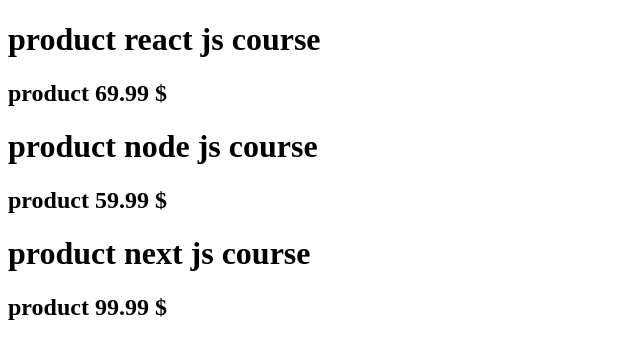
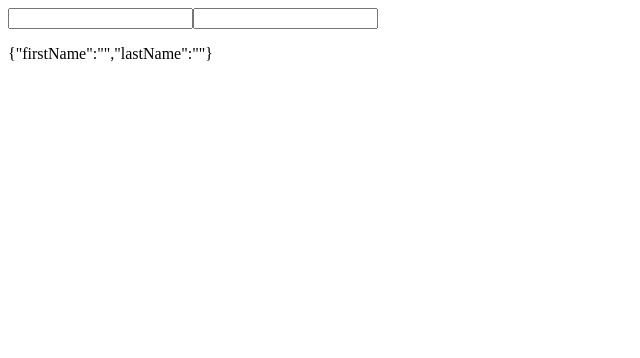
Before and after one commit to alireza0mohammady/first-react-app, a React (Create React App) app: page / in a window 1280 px wide. Shown: the top 358 px of the page, without its empty margins (0-640 px from the left). Built offline with nearby package versions, Linux system fonts and the light colour scheme.

Commit message:
mehrdad laptop

```diff
--- a/src/App.js
+++ b/src/App.js
@@ -1,16 +1,67 @@
-import React from "react";
-import Product from "./components/Product";
+import React, { Component, useState } from "react";
+import Product from "./components/Product/Product";
+import HookCounter from "./components/hookcounter/HookCounterClass";
+import HookCounterFunctional from "./components/hookcounter/HookCounterFunctional";
+import StateObjectUpdate from "./components/StateObjectUpdate/StateObjectUpdate";
 const App = () => {
-   const products = [
-      { name: "react js course", price: 69.99,id:1 },
-      { name: "node js course", price: 59.99,id:2 },
-      { name: "next js course", price: 99.99,id:3 },
-   ];
-   return <div className="container" id="products">
-      {products.map((product)=>{
-         return <Product name={product.name} price={product.price} kay={product.id}/>
-      })}
-   </div>;
+   // const [stateData, setproducts] = useState([
+   //    { name: "react js course", price: 69.99, id: 1 },
+   //    { name: "react js course", price: 59.99, id: 2 },
+   //    { name: "react js course", price: 99.99, id: 3 },
+   // ]);
+
+   // const clickHandler = ()=>{
+   //    setproducts(
+   //       [
+   //          { name: "react js course", price: 169.99, id: 1 },
+   //          { name: "react js course", price: 159.99, id: 2 },
+   //          { name: "react js course", price: 199.99, id: 3 },
+   //       ]
+   //    )
+   // }
+
+   return (
+      <div className="container" id="products">
+         {/* {stateData.map((product) => {
+            return <Product name={product.name} key={product.id} price={product.price} />;
+         })}
+         <button onClick={clickHandler}>change the price</button> */}
+         <StateObjectUpdate/>
+      </div>
+   );
 };
 
+// class App extends Component {
+//    state = {
+//       products: [
+//          { name: "react js course", price: 69.99, id: 1 },
+//          { name: "node js course", price: 59.99, id: 2 },
+//          { name: "next js course", price: 99.99, id: 3 },
+//       ],
+//    };
+
+//    clickHandler = () => {
+//       this.setState({
+//          products: [
+//             { name: "react js course", price: 169.99, id: 1 },
+//             { name: "node js course", price: 159.99, id: 2 },
+//             { name: "next js course", price: 199.99, id: 3 },
+//          ],
+//       });
+//    };
+
+//    render() {
+//       return (
+//          <div className="container" id="products">
+//             {this.state.products.map((product) => {
+//                return (
+//                   <Product name={product.name} key={product.id} price={product.price} />
+//                );
+//             })}
+//             <button onClick={this.clickHandler}>change the price</button>
+//          </div>
+//       );
+//    }
+// }
+
 export default App;
--- a/src/components/Product.js
+++ b/src/components/Product/Product.js
@@ -1,9 +1,9 @@
 import React from "react";
 
 const Product = (props) => {
-   const { name, price, id } = props;
+   const { name, price } = props;
    return (
-      <div key={id}>
+      <div>
          <h1>product {name}</h1>
          <h2>product {price} $</h2>
       </div>
--- /dev/null
+++ b/src/components/StateObjectUpdate/StateObjectUpdate.js
@@ -0,0 +1,24 @@
+import React, { useState } from 'react';
+
+const StateObjectUpdate=()=>{
+   const [userData,setUserData] = useState({firstName:'',lastName:''})
+   function firstNameChangeHandler(e){
+      setUserData(
+          {...userData,firstName:e.target.value}
+      );
+   };
+   function lastNameChangeHandler(e){
+      setUserData(
+         {...userData,lastName:e.target.value}
+     );
+   }
+   return(
+      <div>
+         <input type="text" onChange={firstNameChangeHandler}/>
+         <input type="text" onChange={lastNameChangeHandler}/>
+         <p>{JSON.stringify(userData)}</p>
+      </div>
+   )
+}
+
+export default StateObjectUpdate
--- /dev/null
+++ b/src/components/hookcounter/HookCounterClass.js
@@ -0,0 +1,30 @@
+import { Component } from "react";
+
+class HookCounter extends Component {
+   state = {count:0};
+   plusOne =()=>{
+      this.setcount((pervstate) => {return pervstate.count+1});
+   }
+   plusTwo =()=>{
+      for (let index = 0; index < 2; index++) {
+         this.setcount((pervstate) => {return pervstate.count+1});
+      }
+   }
+   plusFive =()=>{
+      for (let index = 0; index < 5; index++) {
+         this.setcount((pervstate) => {return pervstate.count+1});
+      }
+   }
+   render(){
+      return(
+         <div>
+         <h2>count is {this.state.count}</h2>
+         <button onClick={this.plusOne}>plus one</button>
+         <button onClick={this.plusTwo}>plus two</button>
+         <button onClick={this.plusFive}>plus five</button>
+      </div>
+      )
+   }
+}
+
+export default HookCounter;
--- /dev/null
+++ b/src/components/hookcounter/HookCounterFunctional.js
@@ -0,0 +1,28 @@
+import React, { useState } from "react";
+
+const HookCounterFunctoinal = () => {
+   const [ count, setcount ] = useState(0);
+   function plusOne() {
+      setcount((pervstate) => {return pervstate+1});
+   }
+   function plusTwo() {
+      for (let index = 0; index < 2; index++) {
+         setcount((pervstate) => {return pervstate+1});
+      }
+   }
+   function plusFive() {
+      for (let index = 0; index < 5; index++) {
+         setcount((pervstate) => {return pervstate+1});
+      }
+   }
+   return (
+      <div>
+         <h2>count is {count}</h2>
+         <button onClick={plusOne}>plus one</button>
+         <button onClick={plusTwo}>plus two</button>
+         <button onClick={plusFive}>plus five</button>
+      </div>
+   );
+};
+
+export default HookCounterFunctoinal;
--- a/src/index.js
+++ b/src/index.js
@@ -4,4 +4,4 @@ import { createRoot } from "react-dom/client";
 const container = document.getElementById("root");
 const root = createRoot(container);
 
-root.render(<App />);
+root.render(<App/>);
```
